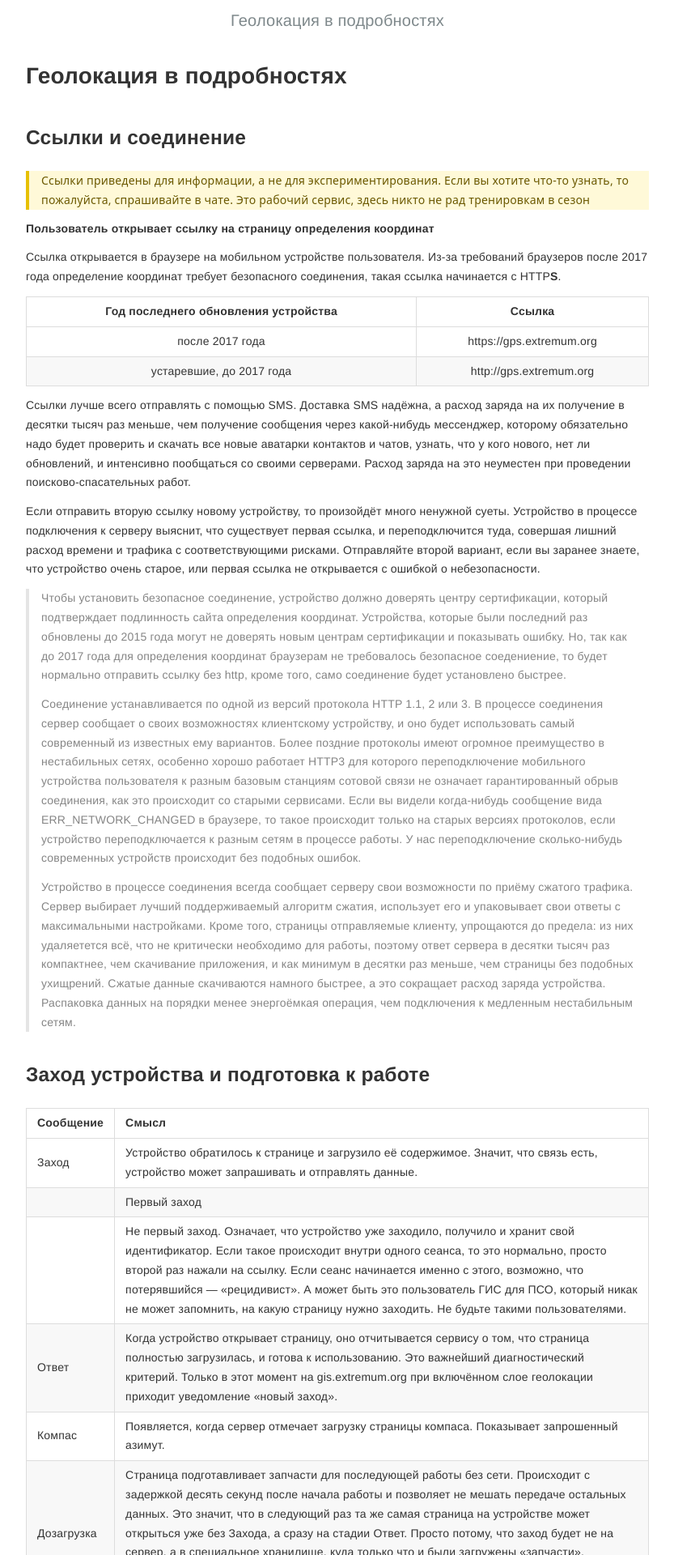
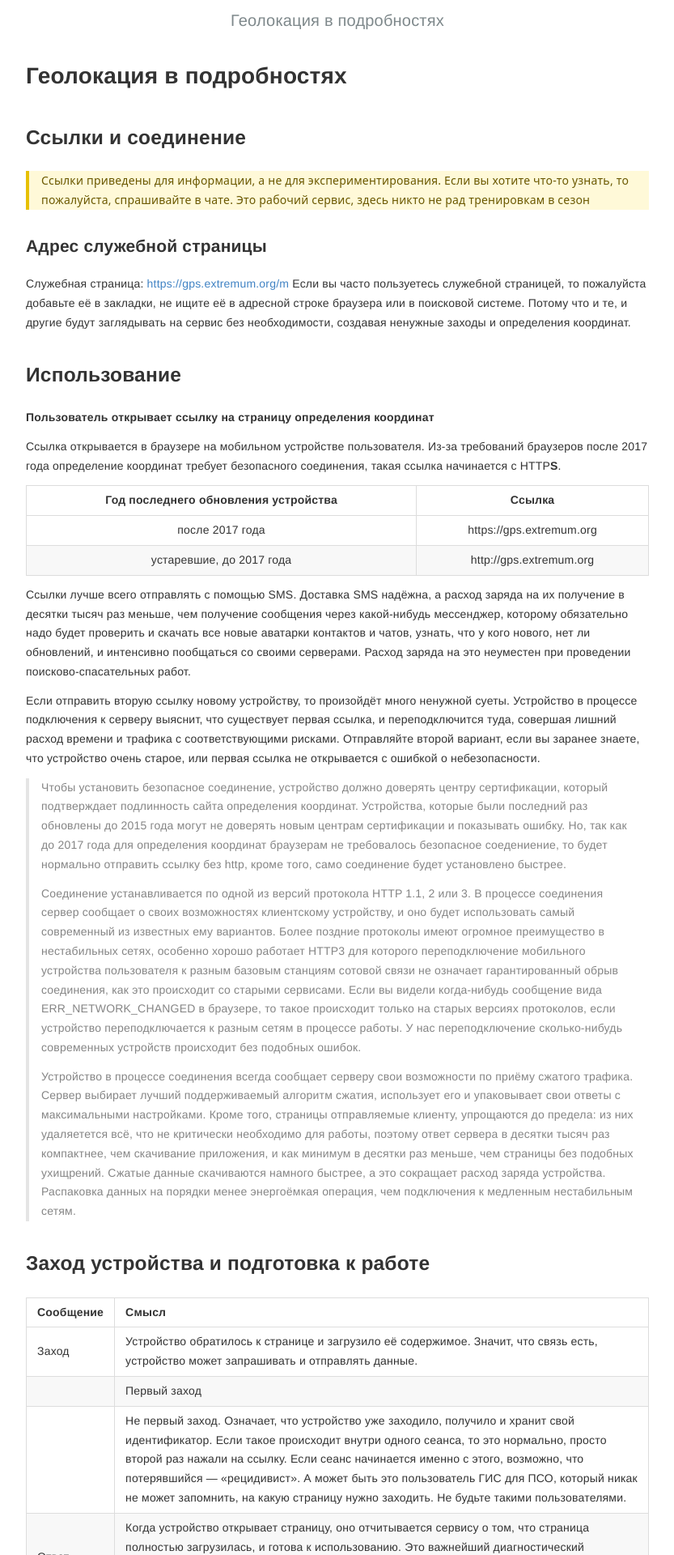
Before and after one commit to extremum-search-and-rescue/help.gis, a Jekyll site: the page built from _posts/2023-08-26-gps-monitoring.md, in a window 1280 px wide. Shown: the top 1920 px of the page at 81% size, without its empty margins (223-1056 px from the left). Built offline with Jekyll 4.4.1, drawn with Linux system fonts in a browser that asks for light colours; some of the changed text lies outside the part shown.

Commit message:
added monitoring page link

```diff
--- a/_posts/2023-08-26-gps-monitoring.md
+++ b/_posts/2023-08-26-gps-monitoring.md
@@ -8,6 +8,11 @@ layout: post
 
 > Cсылки приведены для информации, а не для экспериментирования. Если вы хотите что-то узнать, то пожалуйста, спрашивайте в чате. Это рабочий сервис, здесь никто не рад тренировкам в сезон
 {: .block-warning }
+
+### Адрес служебной страницы
+Служебная страница: [https://gps.extremum.org/m](https://gps.extremum.org/m) Если вы часто пользуетесь служебной страницей, то пожалуйста добавьте её в закладки, не ищите её в адресной строке браузера или в поисковой системе. Потому что и те, и другие будут заглядывать на сервис без необходимости, создавая ненужные заходы и определения координат.
+
+## Использование
 
 **Пользователь открывает ссылку на страницу определения координат**
 
```
